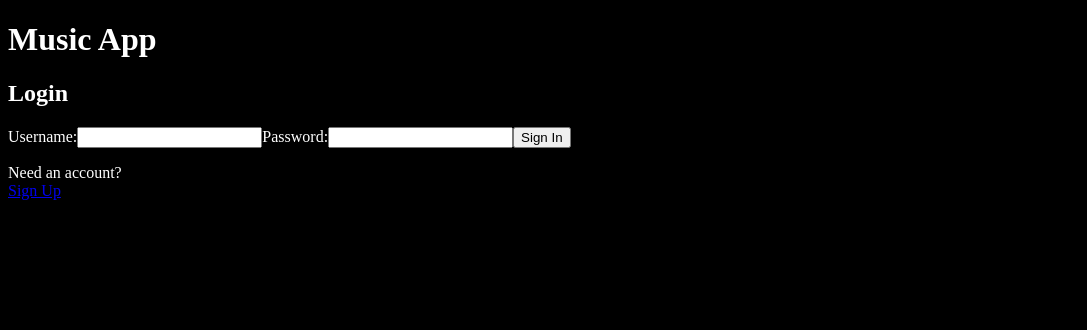
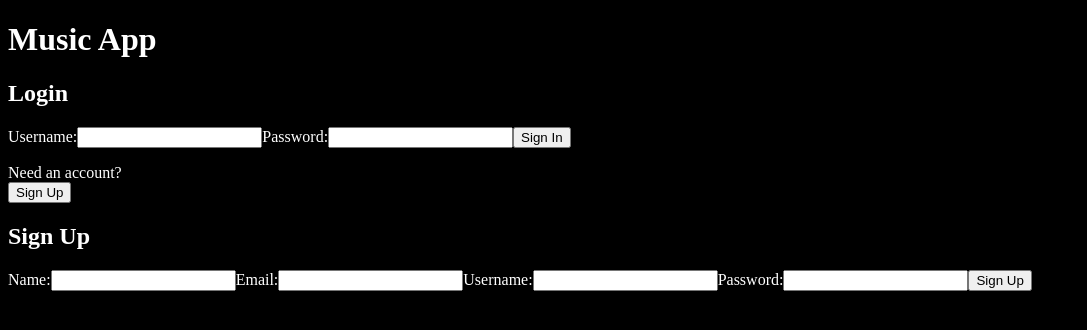
Before and after one commit to herbie2568/music-frontend2, a React (Create React App) app: page /signup in a window 1280 px wide. Shown: the top 330 px of the page, without its empty margins (0-1087 px from the left). Built offline with nearby package versions, Linux system fonts and the light colour scheme; no server answers.

Commit message:
register and login component added

```diff
--- a/src/App.js
+++ b/src/App.js
@@ -38,6 +38,7 @@ const App = () => {
   const [password, setPassword] = useState('')
   const [currentUser, setCurrentUser] = useState({})
   const [isAuthenticated, setIsAuthenticated] = useState(false)
+  const [toggleSignUp, setToggleSignUp] = useState(false)
   const [toggleLogin, setToggleLogin] = useState(true)
   const [toggleError, setToggleError] = useState(false)
   const [errorMessage, setErrorMessage] = useState('')
@@ -71,6 +72,15 @@ const App = () => {
     //console.log(user, password)
     // handleLogin(event)
   }
+
+  const handleToggleSignUp = (event) => {
+    if (toggleLogin) {
+      setToggleLogin(false)
+    } else {
+      setToggleLogin(true)
+    }
+  }
+
 
   const handleLogout = (event) => {
     setPassword('')
@@ -133,9 +143,12 @@ const App = () => {
     axios
       .post('https://glacial-wave-24104.herokuapp.com/api/users', addUser)
       .then((response) => {
-        console.log(response)
-        getUser()
+        console.log(response.data)
+        setUsername(response.data.username)
+        setPassword(response.data.password)
+        //getUser()
       })
+      .catch((error) => console.log(error))
   }
 
   const handleCreateAccount = (addAccountInfo) => {
@@ -208,15 +221,12 @@ const App = () => {
             <p>
                 Need an account?<br />
                 <span className="line">
-                    <a href="/createaccount">Sign Up</a>
+                    <button>Sign Up</button>
                 </span>
             </p>
             </section>
-            <div className="wrapper">
-            <Routes>
-              <Route path="/createaccount" component={<Signup handleCreateUser={handleCreateUser} />} />
-            </Routes>
-          </div>
+            <Register handleCreateUser={handleCreateUser}/>
+
         </>
       )}
     </>
--- a/src/components/Register.js
+++ b/src/components/Register.js
@@ -1,6 +1,59 @@
 import React, { useState, useEffect } from 'react'
 
-const Register = () => {
+const Register = (props) => {
+    let emptyUser = { name: '', email: '', username: '', password: '' }
+    const [newUser, setNewUser] = useState(emptyUser)
+
+
+    const handleChange = (event) => {
+        setNewUser({...newUser, [event.target.name]: event.target.value})
+    }
+
+    const handleSubmit = (event) => {
+        event.preventDefault()
+        props.handleCreateUser(newUser)
+    }
+
+    return (
+        <section className="login-box">
+                <h1>Sign Up</h1>
+                <form onSubmit={handleSubmit}>
+                <label htmlFor="name">Name:</label>
+                  <input
+                      type="text"
+                      id="name"
+                      onChange={handleChange}
+                      value={newUser.name}
+                      required
+                  />
+                  <label htmlFor="email">Email:</label>
+                  <input
+                      type="text"
+                      id="email"
+                      onChange={handleChange}
+                      value={newUser.email}
+                      required
+                  />
+                  <label htmlFor="username">Username:</label>
+                  <input
+                      type="text"
+                      id="username"
+                      onChange={handleChange}
+                      value={newUser.username}
+                      required
+                  />
+                  <label htmlFor="password">Password:</label>
+                  <input
+                      type="password"
+                      id="password"
+                      onChange={handleChange}
+                      value={newUser.password}
+                      required
+                  />
+                  <button>Sign Up</button>
+                </form>
+              </section>
+    )
 
 }
 
--- a/src/components/Signup.js
+++ b/src/components/Signup.js
@@ -9,7 +9,7 @@ const Signup = () => {
 
   useEffect(() => {
     if (localStorage.getItem('token') !== null) {
-      window.location.replace('http://localhost:3000/songs');
+      window.location.replace('https://glacial-wave-24104.herokuapp.com/api/songs');
     } else {
       setLoading(false);
     }
@@ -22,7 +22,7 @@ const Signup = () => {
       password: password,
 
     };
-    fetch('https://glacial-wave-24104.herokuapp.com/api/users', {
+    fetch('https://glacial-wave-24104.herokuapp.com/api/useraccount', {
       method: 'POST',
       headers: {
         'Content-Type': 'application/json'
@@ -34,7 +34,7 @@ const Signup = () => {
         if (data.key) {
           localStorage.clear();
           localStorage.setItem('token', data.key);
-          window.location.replace('http://localhost:3000/songs');
+          window.location.replace('https://glacial-wave-24104.herokuapp.com/api/songs');
         } else {
           setUsername('');
           setPassword('');
```
